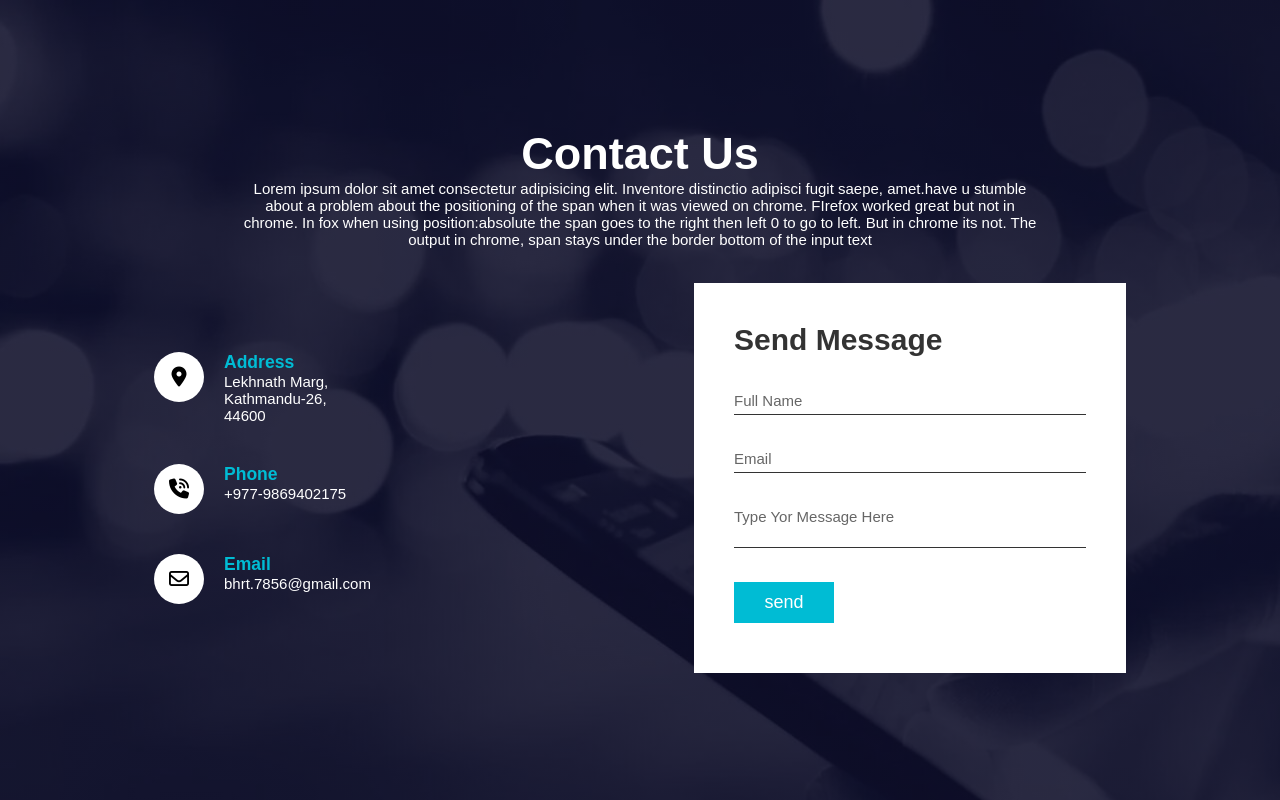
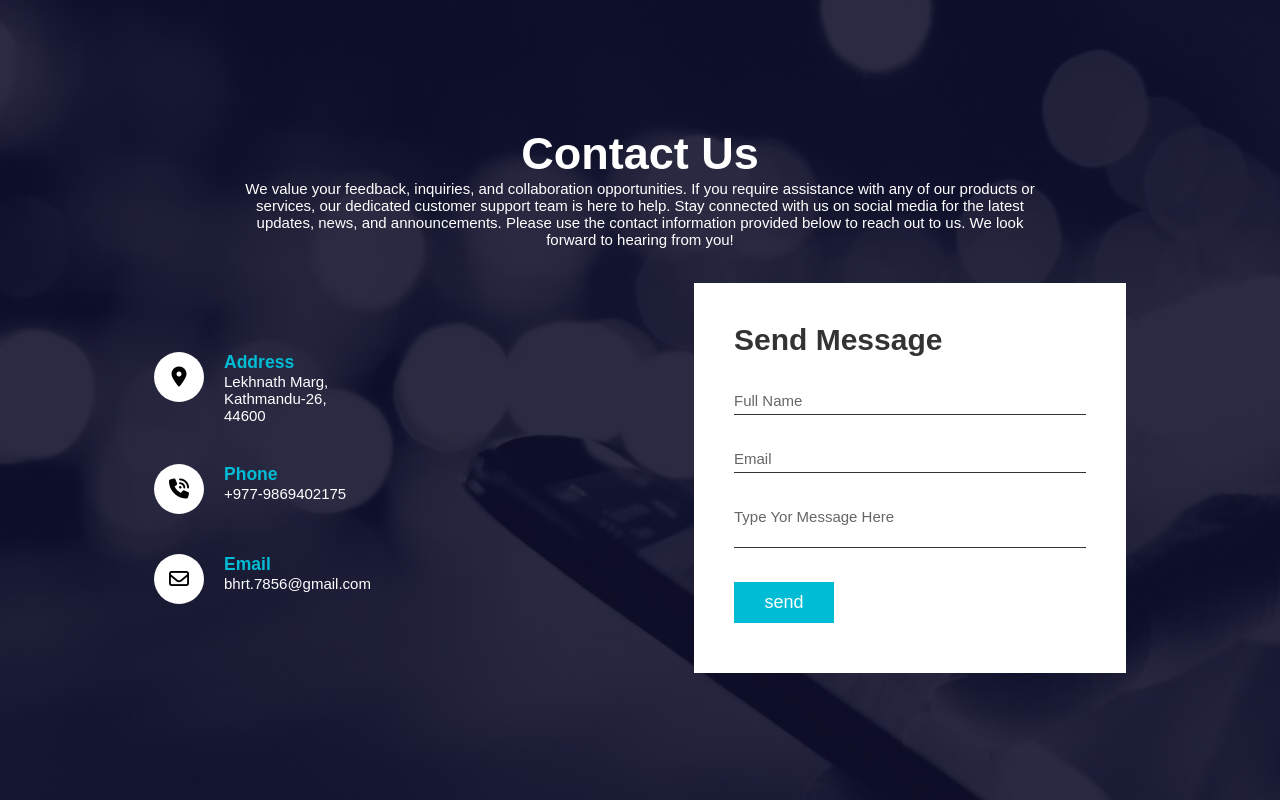
Before and after one commit to bharatjc/portfolio.github.io, a plain HTML site: page contactus.html in a window 1280 px wide. Drawn offline with Linux system fonts and the light colour scheme.

Commit message:
Update contactus.html

```diff
--- a/contactus.html
+++ b/contactus.html
@@ -139,8 +139,9 @@
       <div class="content">
         <h1>Contact Us</h1>
         <p>
-          Lorem ipsum dolor sit amet consectetur adipisicing elit. Inventore
-          distinctio adipisci fugit saepe, amet.have u stumble about a problem about the positioning of the span when it was viewed on chrome. FIrefox worked great but not in chrome. In fox when using position:absolute the span goes to the right then left 0 to go to left. But in chrome its not. The output in chrome, span stays under the border bottom of the input text
+          We value your feedback, inquiries, and collaboration opportunities. If you require assistance with any of our products or services, our dedicated customer
+          support team is here to help. Stay connected with us on social media for the latest updates, news, and announcements. Please use the contact information
+          provided below to reach out to us. We look forward to hearing from you!
         </p>
       </div>
       <div class="container">
```
